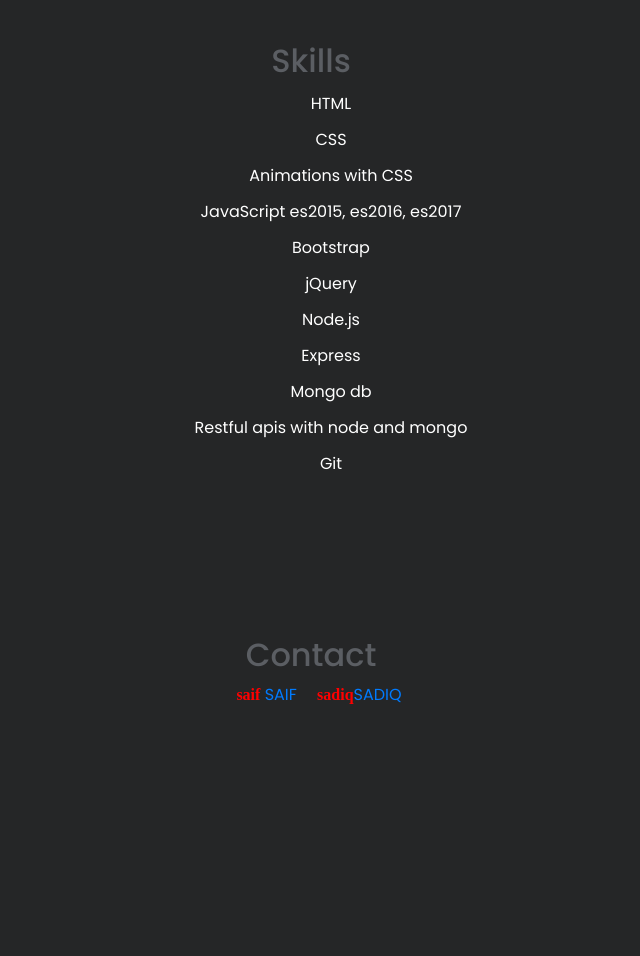
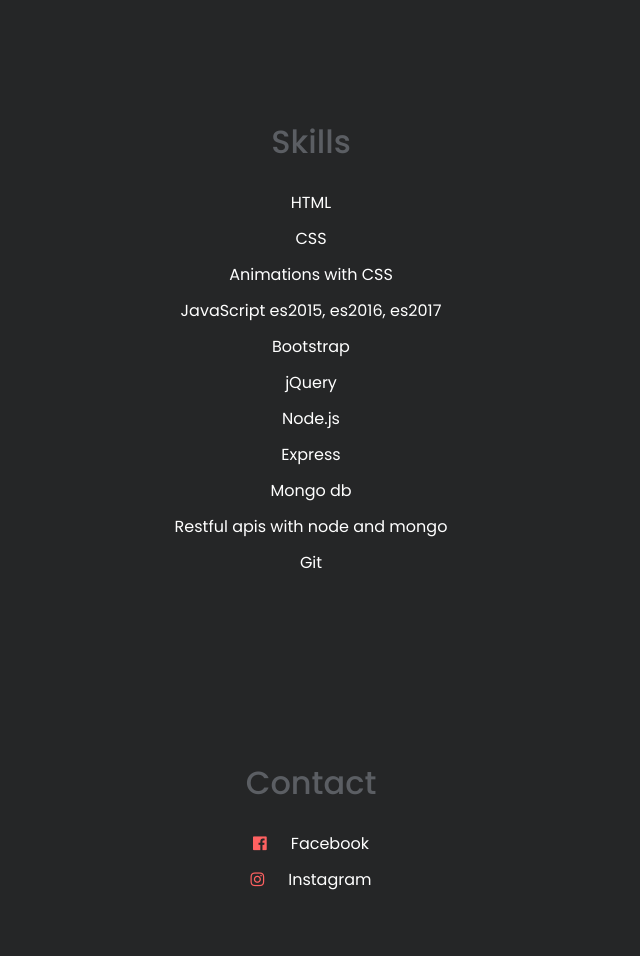
Before and after one commit to saifylis21/portfolio-old, a plain HTML site: page portfolio.html in a window 1280 px wide. Shown: the part 1115-2071 px from the top of the page, without its empty margins (329-969 px from the left). Before the commit the page ends 1918 px from the top, so only its background shows below. Drawn offline with nearby package versions, Linux system fonts and the light colour scheme.

Commit message:
adding icons

```diff
--- a/portfolio.html
+++ b/portfolio.html
@@ -15,7 +15,7 @@
     <link href="https://fonts.googleapis.com/css2?family=Poppins:wght@100;200;300;400;500;600;700;800;900&display=swap" rel="stylesheet">
 
 <!-- FONTAWESOME/ICONS -->
-<link rel="stylesheet" href="https://use.fontawesome.com/releases/v5.11.2/css/all.css">
+<link rel="stylesheet" href="https://stackpath.bootstrapcdn.com/font-awesome/4.7.0/css/font-awesome.min.css">
 
     <title>Saif.</title>
   </head>
@@ -60,9 +60,10 @@
 
         <div class="my-5 py-5">
             <h2 class="grey-color">Contact</h2>
-            <a href=""><i class="fa fa-facebook-square" aria-hidden="true">saif</i> SAIF</a>
-            <a href=""><i class="fa fa-instagram" aria-hidden="true">sadiq</i>SADIQ</a>
-
+            <ul>
+                <li><a class="my-5" href="https://www.facebook.com/saif.sadiq.18"><i class="fa fa-facebook-official mr-4" aria-hidden="true"></i>Facebook</a></li>
+                <li><a class="my-5" href="https://www.instagram.com/saifylis"><i class="fa fa-instagram mr-4" aria-hidden="true"></i>Instagram</a></li>
+            </ul>
         </div>
 
     </div>
--- a/style.css
+++ b/style.css
@@ -1,3 +1,7 @@
+html {
+    height: 100%;
+}
+
 body {
     background-color: #252627;
     font-family: 'Poppins', sans-serif;
@@ -22,6 +26,7 @@ body {
 
 ul {
     list-style: none;
+    padding: 0;
 }
 
 ul li {
@@ -34,5 +39,18 @@ p {
 }
 
 i {
-    color: red;
+    color: #ff6161;
 }
+
+a {
+    color: #fff;
+}
+
+a:hover {
+    color: #ff6161;
+}
+
+h2 {
+    margin-top: 4%;
+    margin-bottom: 4%;
+}
```
